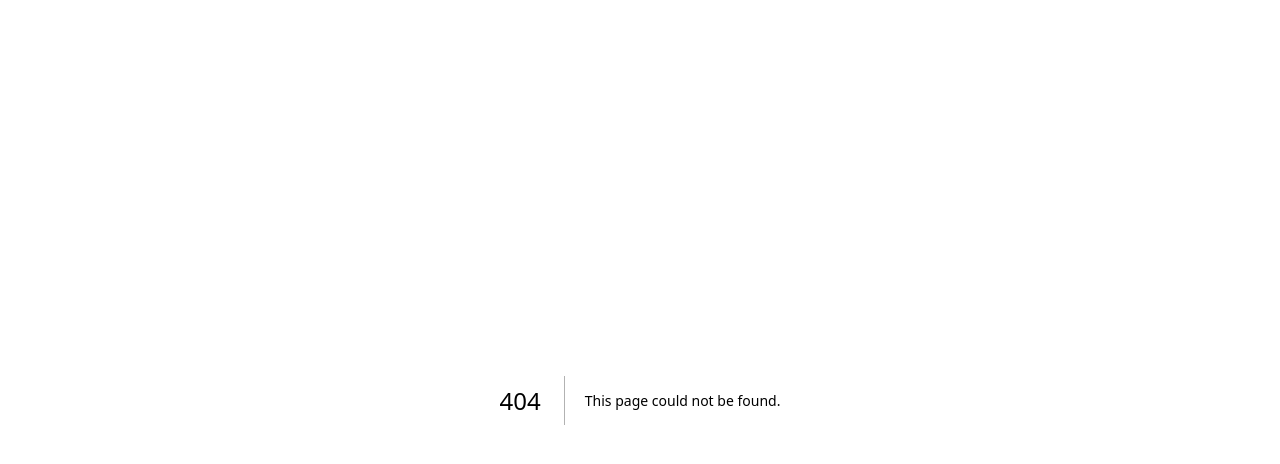
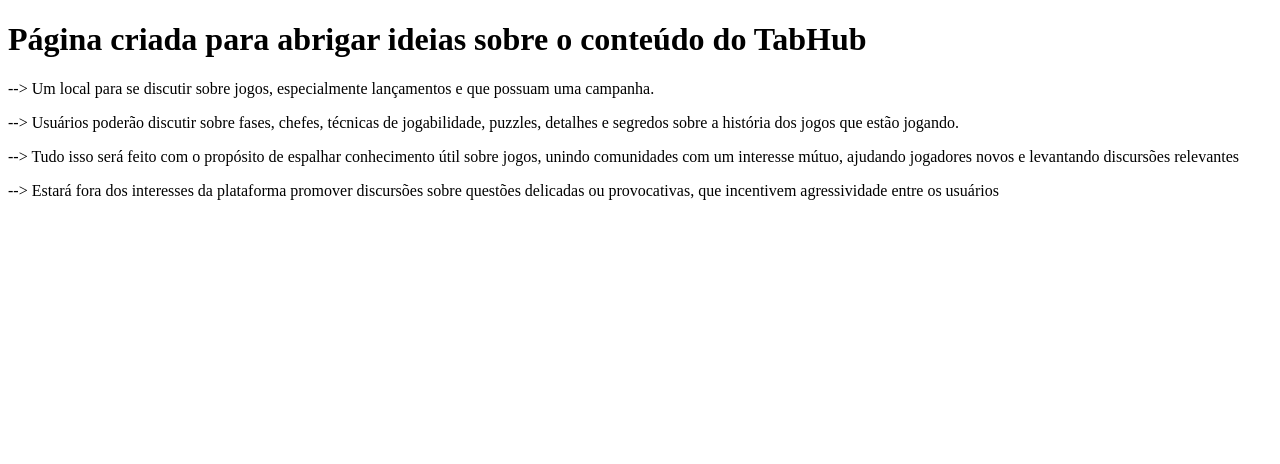
Before and after one commit to lucassaymon1/clone-tabnews, a Next.js app: page /ideas in a window 1280 px wide. Before the commit this address had no page. Shown: the top 464 px of the page. Built offline with nearby package versions, Linux system fonts and the light colour scheme.

Commit message:
adiciona página com idéias sobre a plataforma `tabhub.com.br`

```diff
--- /dev/null
+++ b/pages/ideas.js
@@ -0,0 +1,30 @@
+function Ideas() {
+  return (
+    <div>
+      <h1>Página criada para abrigar ideias sobre o conteúdo do TabHub</h1>
+      <main>
+        <p>
+          {"-->"} Um local para se discutir sobre jogos, especialmente
+          lançamentos e que possuam uma campanha.
+        </p>
+        <p>
+          {"-->"} Usuários poderão discutir sobre fases, chefes, técnicas de
+          jogabilidade, puzzles, detalhes e segredos sobre a história dos jogos
+          que estão jogando.
+        </p>
+        <p>
+          {"-->"} Tudo isso será feito com o propósito de espalhar conhecimento
+          útil sobre jogos, unindo comunidades com um interesse mútuo, ajudando
+          jogadores novos e levantando discursões relevantes
+        </p>
+        <p>
+          {"-->"} Estará fora dos interesses da plataforma promover discursões
+          sobre questões delicadas ou provocativas, que incentivem agressividade
+          entre os usuários
+        </p>
+      </main>
+    </div>
+  );
+}
+
+export default Ideas;
```
